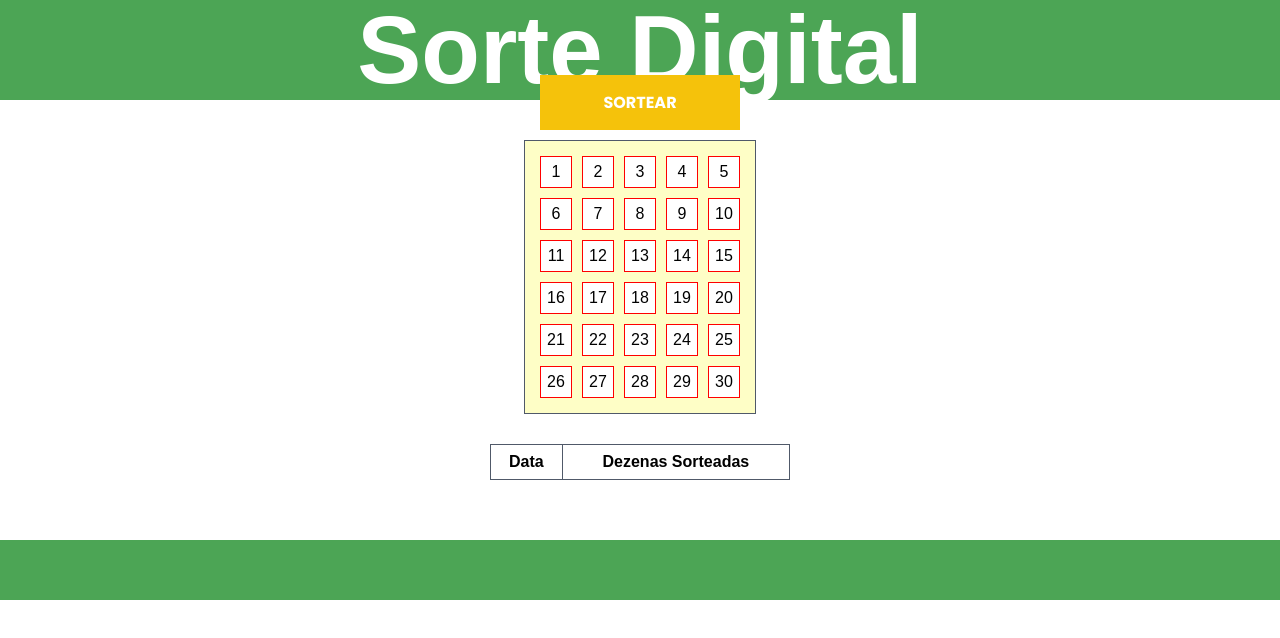
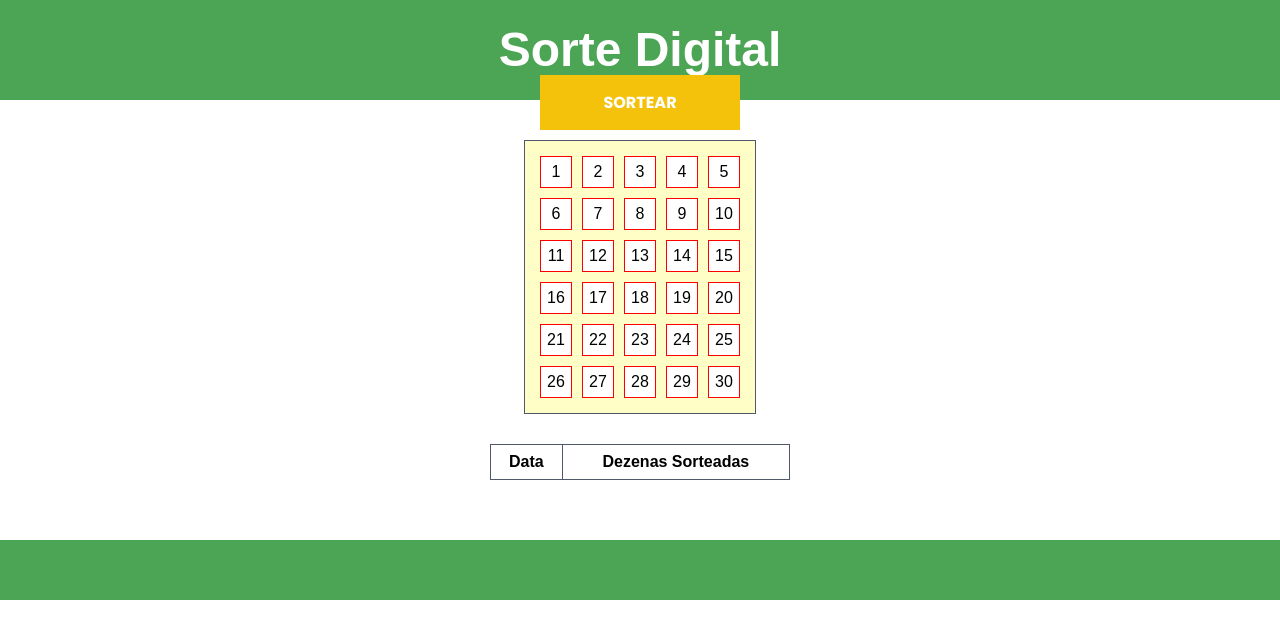
Before and after one commit to Robertto-Peixoto/sorte-digital, a plain HTML site: page index.html in a window 1280 px wide. Drawn offline with Linux system fonts and the light colour scheme.

Commit message:
Update index.html
Diminui o tamanho do nome "Sorte Digital".

```diff
--- a/index.html
+++ b/index.html
@@ -29,7 +29,7 @@
             height: 100px;
         }
         .header h1 {
-            font-size: 96px;
+            font-size: 48px; /* Tamanho reduzido */
             margin: 0;
             line-height: 1;
             color: white; /* Cor do texto "Sorte Digital" em branco */
```
